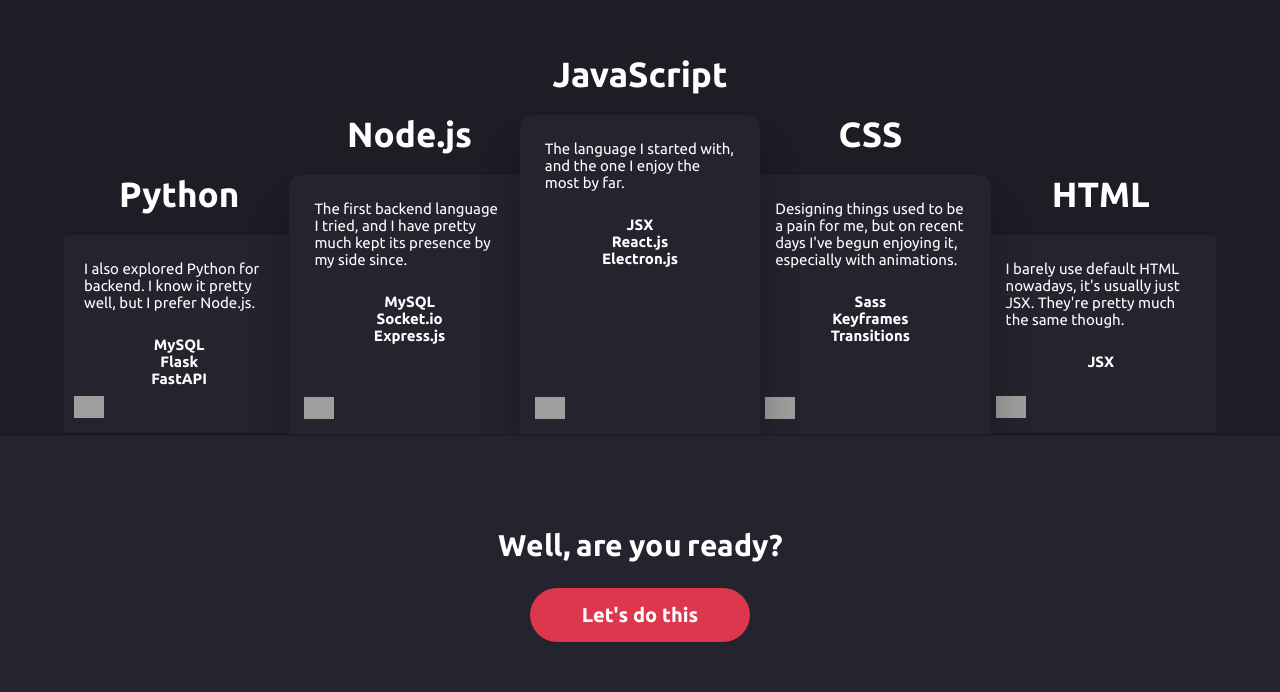
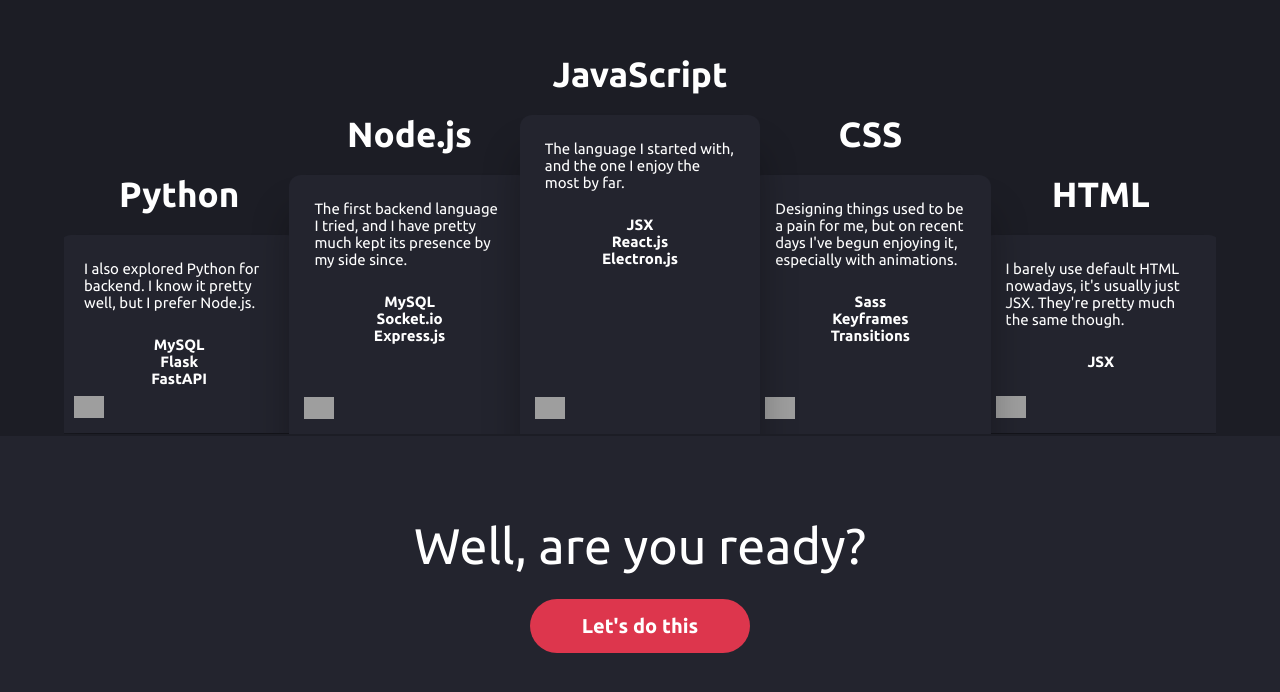
Before and after one commit to Poxie/new-portfolio, a React (Create React App) app: page / in a window 1280 px wide. Shown: the part 2386-3078 px from the top of the page. Built offline with nearby package versions, Linux system fonts and the light colour scheme; grey boxes are pictures that could not be loaded.

Commit message:
Changed the transition slightly

```diff
--- a/src/pages/home/Footer.tsx
+++ b/src/pages/home/Footer.tsx
@@ -26,17 +26,14 @@
         <Flex className={`footer${visible ? ' visible' : ''}`} ref={ref} justifyContent={'center'} alignItems={'center'} flexDirection={'column'}>
             <span className="footer-overlay"/>
             {visible && (
-                <WaitFor delay={800}>
-                    <AnimatedText
-                        text={'Well, are you ready?'}
-                        bold={true}
-                    />
-                    <Fade delay={1200}>
-                        <Button rounded={true}>
-                            Let's do this
-                        </Button>
-                    </Fade>
-                </WaitFor>
+                <>
+                <span>
+                    Well, are you ready?
+                </span>
+                <Button rounded={true}>
+                    Let's do this
+                </Button>
+                </>
             )}
         </Flex>
     )
```
